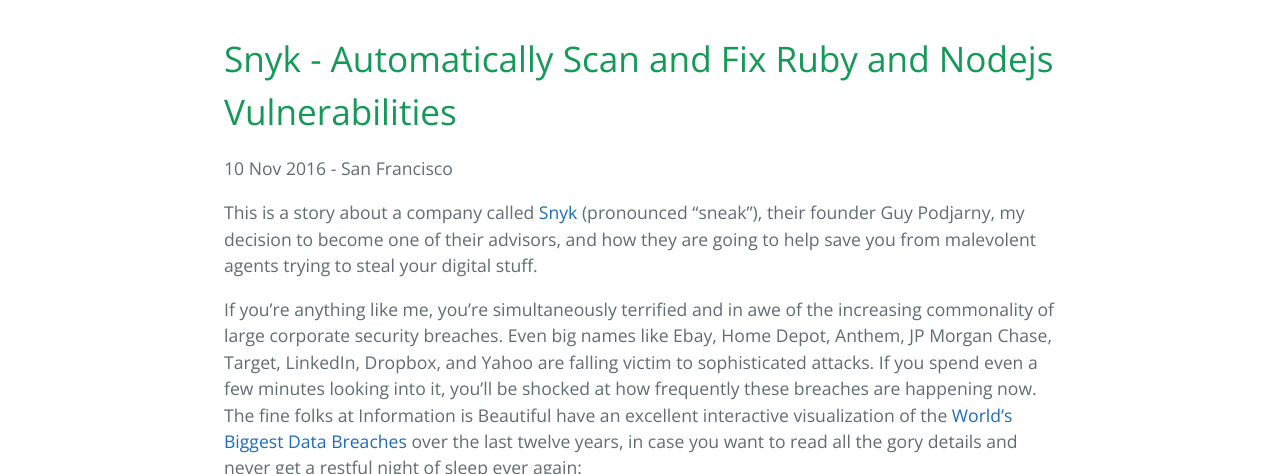
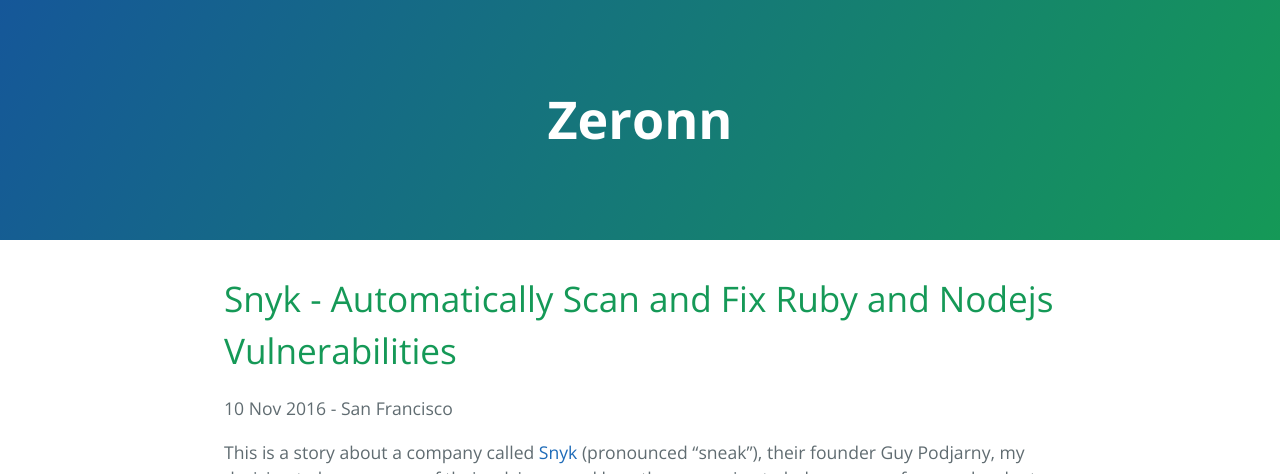
Before and after one commit to abhishekyana/abhishekyana.github.io, a Jekyll site: the page built from _posts/2017-10-21-first-page.md, in a window 1280 px wide and 900 px high, cut to the strip 0-474 px from the top of the window. Built offline with Jekyll 4.4.1, drawn with Linux system fonts in a browser that asks for light colours.

Commit message:
Test main Page

```diff
--- a/_layouts/post.html
+++ b/_layouts/post.html
@@ -11,6 +11,9 @@
     <link rel="stylesheet" href="{{ '/assets/css/style.css?v=' | append: site.github.build_revision | relative_url }}">
   </head>
   <body>
+    <section class="page-header">
+      <h3 class="project-name">{{ site.title | default: site.github.repository_name }}</h3>
+    </section>
 
     <section class="main-content">
       {{ content }}
```
